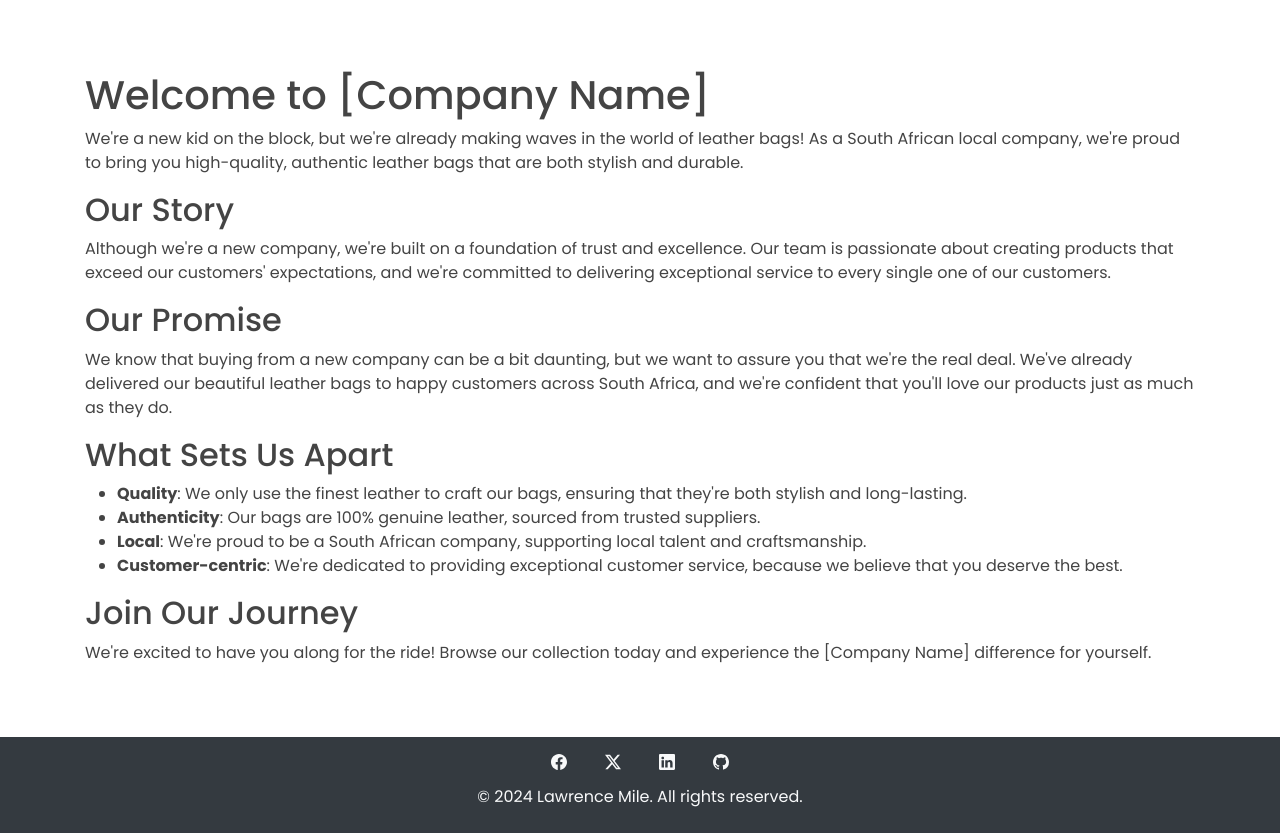
After one commit to CreatorMarvel/E-commerce-Project, a Flask app: page /about in a window 1280 px wide. The commit adds this page. Shown: the part 457-1290 px from the top of the page. Run offline with Flask 3, Linux system fonts and the light colour scheme; some libraries are stand-ins or nearby versions.

Commit message:
Added the about page

```diff
--- a/main.py
+++ b/main.py
@@ -180,7 +180,8 @@ def page_not_found(e):
 @app.route('/contact')
 def contact():
     """ Render the contact me form page """
-    return render_template('contact.html', is_authenticated=current_user.is_authenticated, carts=calculate_total().get('carts'))
+    return render_template('contact.html', is_authenticated=current_user.is_authenticated,
+                           carts=calculate_total().get('carts'))
 
 
 @app.route('/delete-cart/<int:idx>')
@@ -250,6 +251,11 @@ def send_email(msg_type):
     return redirect(url_for('index'))
 
 
+@app.route('/about')
+def about():
+    return render_template('about.html')
+
+
 if __name__ == '__main__':
     with app.app_context():
         db.create_all()
--- a/static/style.css
+++ b/static/style.css
@@ -300,7 +300,8 @@ body {
 	background-image: url("../static/images/call.avif");
 	background-repeat: no-repeat;
 	background-size: cover;
-	background-position: 0 -920px;
+	background-position: center;
+	overflow: hidden;
 	margin-bottom: 24px;
 }
 
@@ -308,3 +309,31 @@ body {
 	box-shadow: none;
 	margin-bottom: 40px;
 }
+
+/* #################################################################### */
+/* About Section Styles */
+/* #################################################################### */
+.about-display {
+	height: 50vh;
+	width: 100%;
+	background-image: url("https://images.unsplash.com/photo-1719153863464-b2ee7e28b6df?q=80&w=2669&auto=format&fit=crop&ixlib=rb-4.0.3&ixid=M3wxMjA3fDB8MHxwaG90by1wYWdlfHx8fGVufDB8fHx8fA%3D%3D");
+	background-repeat: no-repeat;
+	background-size: cover;
+	background-position: center;
+	position: relative;
+
+	&::after {
+		content: "About us";
+		color: #fff;
+		font-size: 3rem;
+		font-weight: 500;
+		position: absolute;
+		top: 50%;
+		left: 50%;
+		transform: translate(-50%, -50%);
+	}
+}
+
+.about-content {
+	margin: 4.5rem 0;
+}
--- /dev/null
+++ b/templates/about.html
@@ -0,0 +1,57 @@
+{% extends 'base.html' %} {% block content %}
+<div class="about-display"></div>
+<div class="container">
+	<div class="about-content">
+		<h1>Welcome to [Company Name]</h1>
+		<p>
+			We're a new kid on the block, but we're already making waves in the world
+			of leather bags! As a South African local company, we're proud to bring
+			you high-quality, authentic leather bags that are both stylish and
+			durable.
+		</p>
+
+		<h2>Our Story</h2>
+		<p>
+			Although we're a new company, we're built on a foundation of trust and
+			excellence. Our team is passionate about creating products that exceed our
+			customers' expectations, and we're committed to delivering exceptional
+			service to every single one of our customers.
+		</p>
+
+		<h2>Our Promise</h2>
+		<p>
+			We know that buying from a new company can be a bit daunting, but we want
+			to assure you that we're the real deal. We've already delivered our
+			beautiful leather bags to happy customers across South Africa, and we're
+			confident that you'll love our products just as much as they do.
+		</p>
+
+		<h2>What Sets Us Apart</h2>
+		<ul>
+			<li>
+				<strong>Quality</strong>: We only use the finest leather to craft our
+				bags, ensuring that they're both stylish and long-lasting.
+			</li>
+			<li>
+				<strong>Authenticity</strong>: Our bags are 100% genuine leather,
+				sourced from trusted suppliers.
+			</li>
+			<li>
+				<strong>Local</strong>: We're proud to be a South African company,
+				supporting local talent and craftsmanship.
+			</li>
+			<li>
+				<strong>Customer-centric</strong>: We're dedicated to providing
+				exceptional customer service, because we believe that you deserve the
+				best.
+			</li>
+		</ul>
+
+		<h2>Join Our Journey</h2>
+		<p>
+			We're excited to have you along for the ride! Browse our collection today
+			and experience the [Company Name] difference for yourself.
+		</p>
+	</div>
+</div>
+{% include 'footer.html' %} {% endblock %}
--- a/templates/base.html
+++ b/templates/base.html
@@ -60,7 +60,7 @@
 				<div class="collapse navbar-collapse" id="navbarSupportedContent">
 					<ul class="navbar-nav me-auto mb-2 mb-lg-0">
 						<li class="nav-item">
-							<a class="nav-link" href="#">About</a>
+							<a class="nav-link" href="{{ url_for('about') }}">About</a>
 						</li>
 						<li class="nav-item">
 							<a class="nav-link" href="{{ url_for('products') }}">Products</a>
```
Also changed, not shown: templates/flashes.html (+4 -4 lines).
